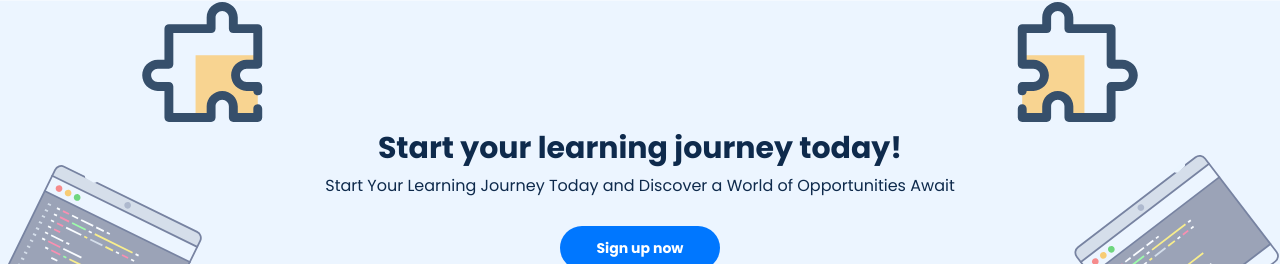
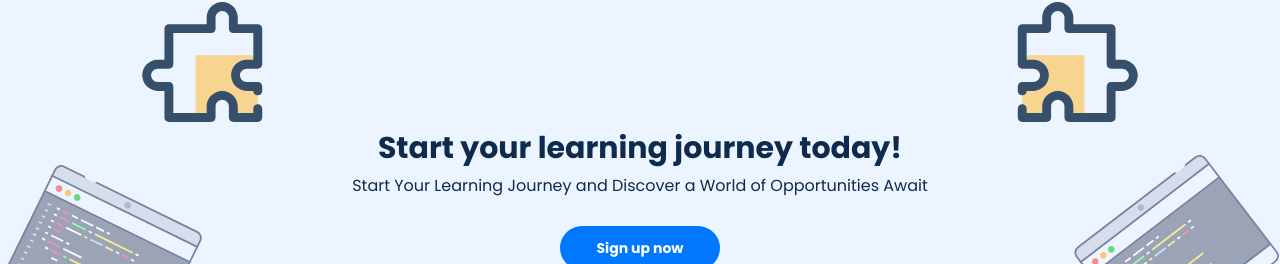
Before and after one commit to Adeleyeha-17/Leadwinn-Academy, a React (Vite) app: page / in a window 1280 px wide. Shown: the part 990-1254 px from the top of the page. Built offline with nearby package versions, Linux system fonts and the light colour scheme.

Commit message:
added height to the medium screen sizes

```diff
--- a/src/components/Learning/Learning.tsx
+++ b/src/components/Learning/Learning.tsx
@@ -3,10 +3,10 @@ import { Link } from "react-router-dom"
 
 export const Learning = () => {
   return (
-    <div className="bg-learning bg-contain bg-no-repeat flex items-center justify-center lg:h-[300px] xl:h-[400px] font-poppins">
+    <div className="bg-learning bg-contain bg-no-repeat flex items-center justify-center md:h-[220px] lg:h-[300px] xl:h-[400px] font-poppins">
       <div className="flex flex-col gap-2 items-center text-center text-head-black">
       <h1 className="font-bold text-3xl">Start your learning journey today!</h1>
-      <h1 className="text-base mb-5">Start Your Learning Journey Today and Discover a World of Opportunities Await</h1>
+      <h1 className="text-base mb-5">Start Your Learning Journey and Discover a World of Opportunities Await</h1>
 
       <Link to="" className="flex justify-center items-center w-40 py-3 md:px-6 px-4 bg-head-blue text-white md:text-sm font-semibold rounded-3xl">Sign up now</Link>
 
```
